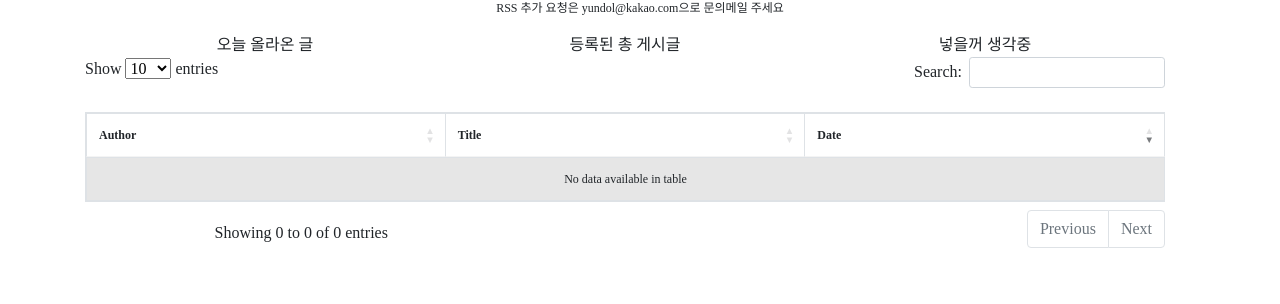
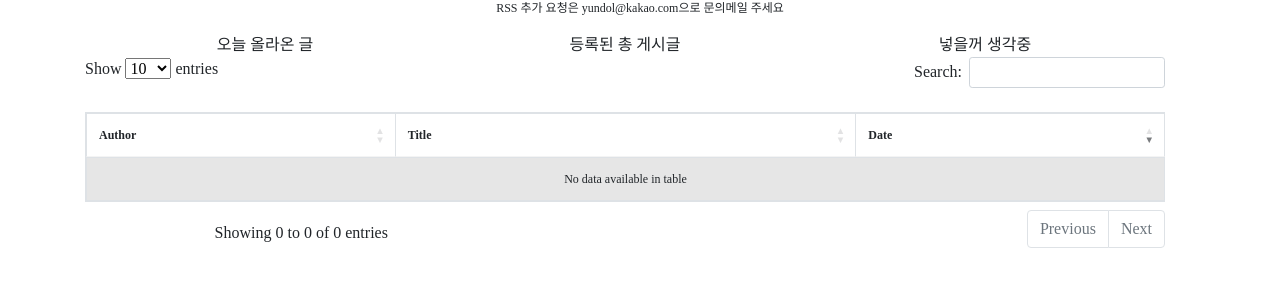
Before and after one commit to spro1/rss_mail_service, a Flask app: page / in a window 1280 px wide. Shown: the part 338-642 px from the top of the page. Run offline with Flask 2, Linux system fonts and the light colour scheme; data that the repository does not hold is empty; some libraries are stand-ins or nearby versions; some web fonts are replaced.

Commit message:
table width change

```diff
--- a/templates/index.html
+++ b/templates/index.html
@@ -79,9 +79,9 @@ $(document).ready(function() {
 	 <table id="example" class="table table-striped table-bordered" style="width:100%">
         	<thead>
             		<tr>
-               		<th>Author</th>
+               		<th width="25%">Author</th>
                 	<th>Title</th>
-                	<th>Date</th>
+                	<th width="25%">Date</th>
             		</tr>
         	</thead>
         	<tbody>
```
